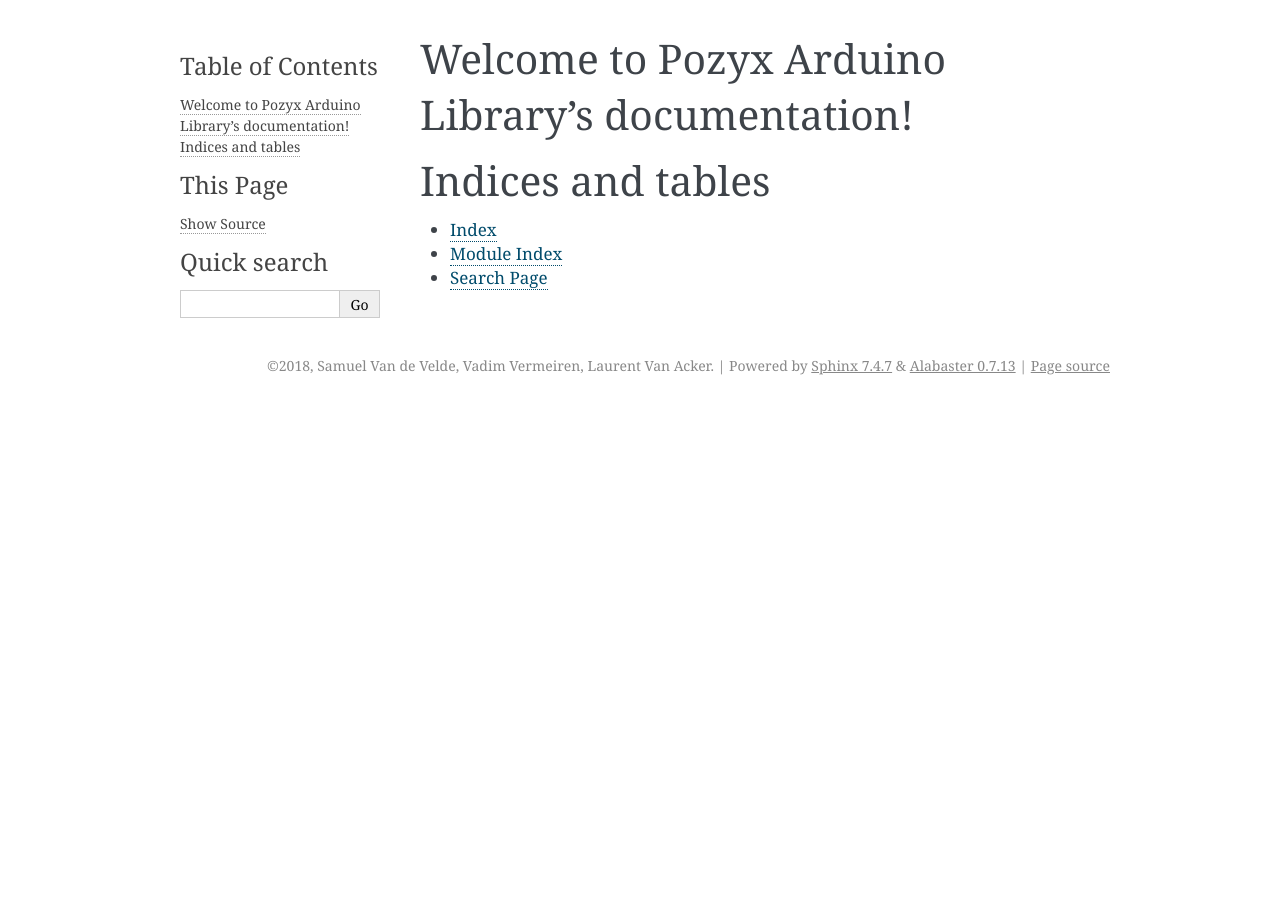
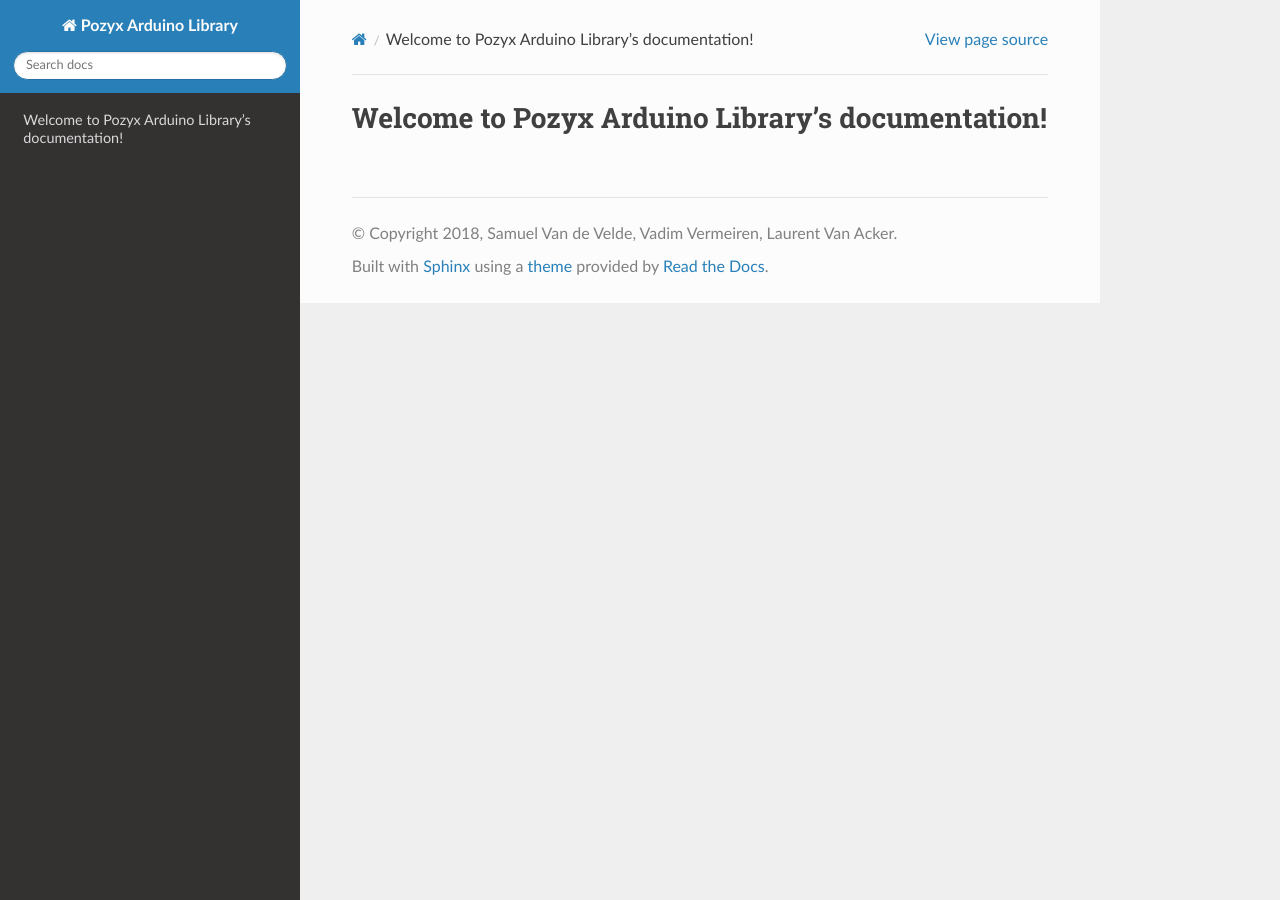
Before and after one commit to pozyxLabs/Pozyx-Arduino-library, a Sphinx documentation site: the page built from docs/index.rst, in a window 1280 px wide. Built offline with Sphinx 7.4.7 and the Read the Docs theme 2.0.0, drawn with Linux system fonts in a browser that asks for light colours.

Commit message:
Updated docs theme

```diff
--- a/docs/conf.py
+++ b/docs/conf.py
@@ -26,7 +26,7 @@
 # The short X.Y version
 version = ''
 # The full version, including alpha/beta/rc tags
-release = '1.2.1'
+release = '1.2.2'
 
 
 # -- General configuration ---------------------------------------------------
@@ -74,7 +74,7 @@
 # The theme to use for HTML and HTML Help pages.  See the documentation for
 # a list of builtin themes.
 #
-html_theme = 'alabaster'
+html_theme = 'sphinx_rtd_theme'
 
 # Theme options are theme-specific and customize the look and feel of a theme
 # further.  For a list of options available for each theme, see the
--- a/docs/index.rst
+++ b/docs/index.rst
@@ -9,12 +9,3 @@
 .. toctree::
    :maxdepth: 2
    :caption: Contents:
-
-
-
-Indices and tables
-==================
-
-* :ref:`genindex`
-* :ref:`modindex`
-* :ref:`search`
```
